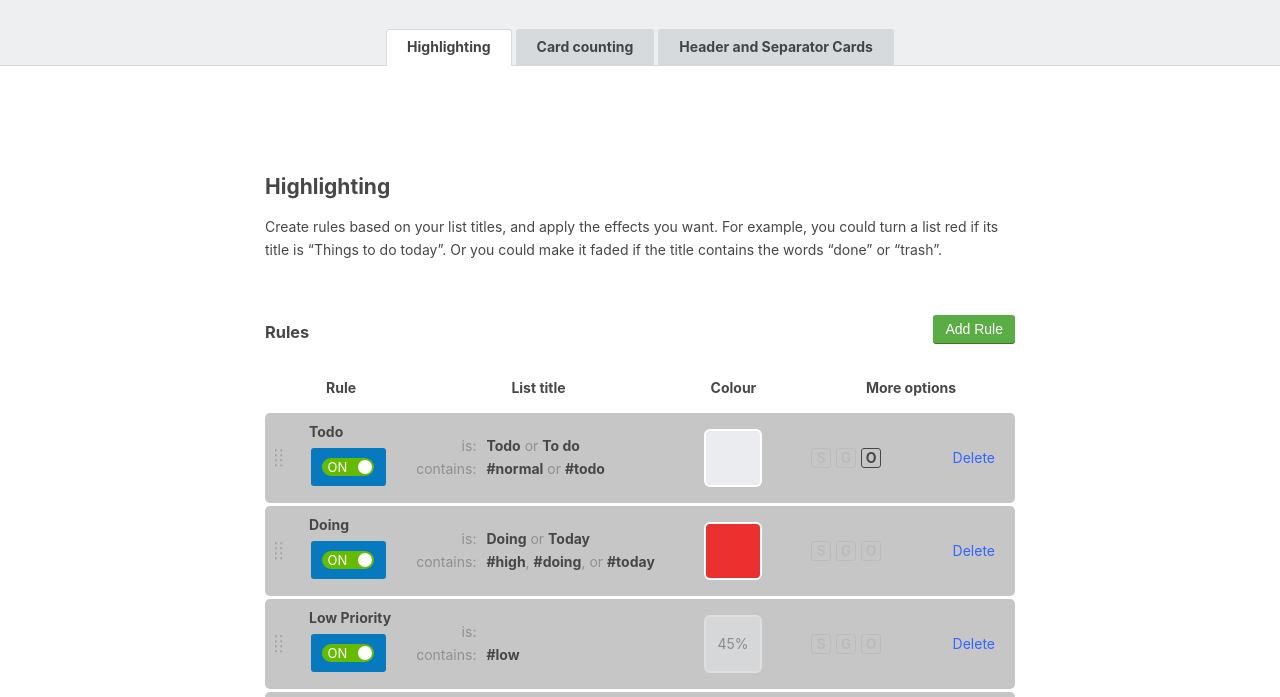
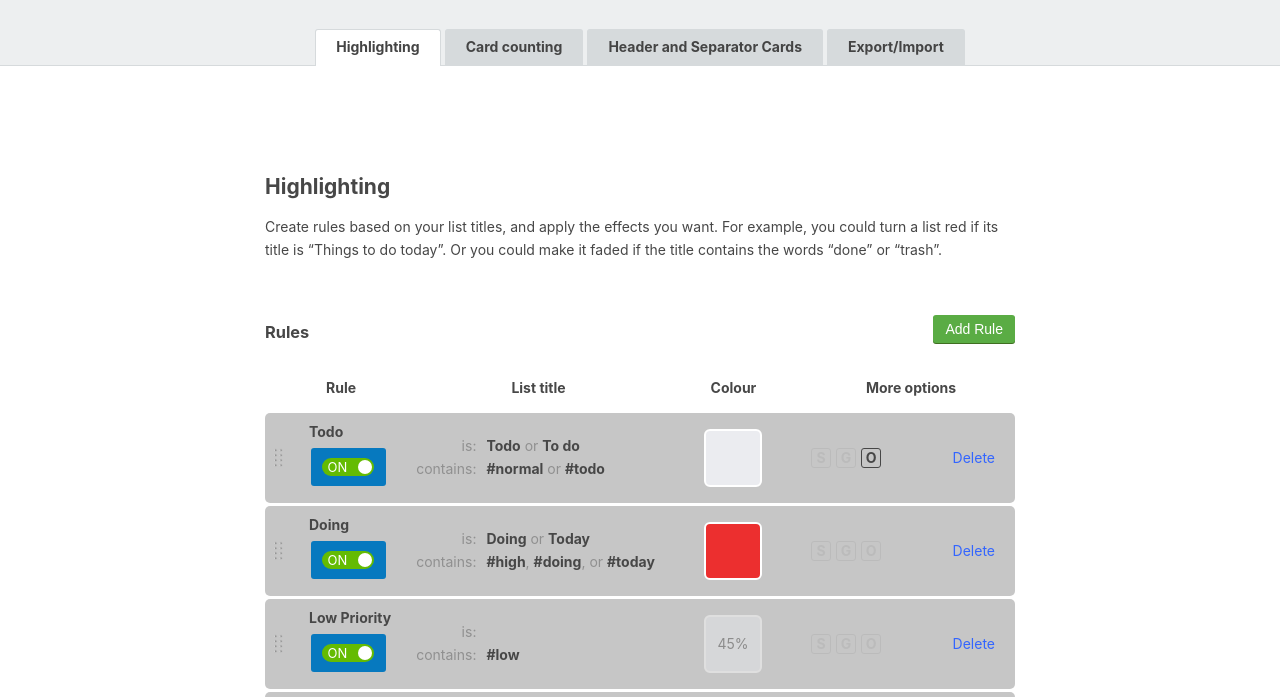
Before and after one commit to beingmrkenny/ListHighlighterForTrello, a browser extension: page options-page-html/Options.hbs in a window 1280 px wide. Shown: the part 106-803 px from the top of the page. Drawn offline with nearby package versions, Linux system fonts and the light colour scheme; files that its build step writes are made by us from their sources; files whose address does not match are found by name.

Commit message:
Beginning export/import

```diff
--- a/options-page-html/Options.hbs
+++ b/options-page-html/Options.hbs
@@ -21,6 +21,7 @@
 					<li><a href="#Highlighting">Highlighting</a></li>
 					<li><a href="#CardCounting">Card counting</a></li>
 					<li><a href="#Organising">Header and Separator Cards</a></li>
+					<li><a href="#ExportImport">Export/Import</a></li>
 				</ul>
 			</nav>
 		</div>
@@ -30,6 +31,7 @@
 		{{> highlighting.section }}
 		{{> cardCounting.section }}
 		{{> organising.section }}
+		{{> exportimport.section }}
 	</main>
 
 	<footer>
--- /dev/null
+++ b/options-page-html/includes/exportimport.section.hbs
@@ -0,0 +1,7 @@
+<section id="ExportImport">
+
+	<h2>Export/Import</h2>
+
+	<p>Export rules. Import rules.</p>
+
+</section>
```
Also changed, not shown: build/html.js.
